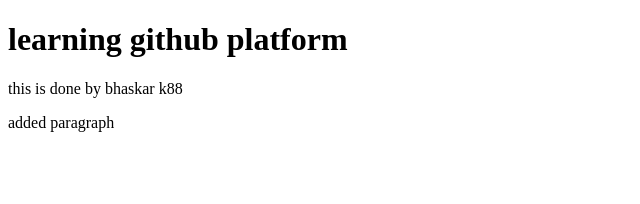
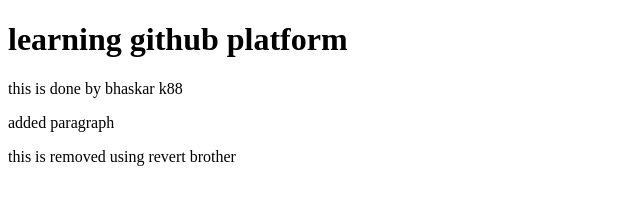
Before and after one commit to Bhaskar-k88/leraning_github, a plain HTML site: page index.html in a window 1280 px wide. Shown: the whole page, without its empty margins (0-640 px from the left). Drawn offline with Linux system fonts and the light colour scheme.

Commit message:
revert chages

```diff
--- a/index.html
+++ b/index.html
@@ -9,5 +9,6 @@
     <h1>learning github platform</h1>
     <p>this is done by bhaskar k88</p>
     <p>added paragraph</p>
+    <p>this is removed using revert brother</p>
 </body>
 </html>
```
